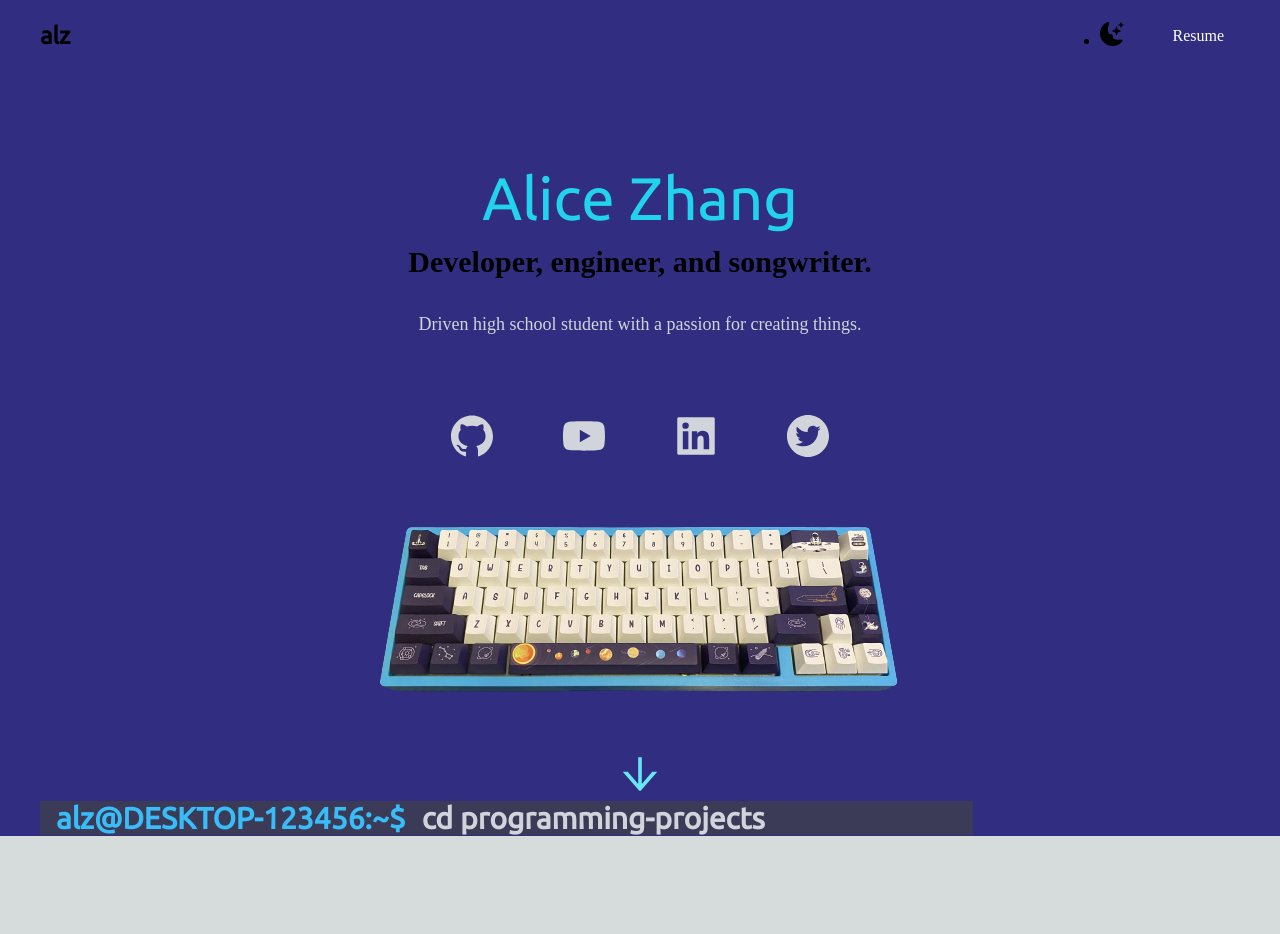
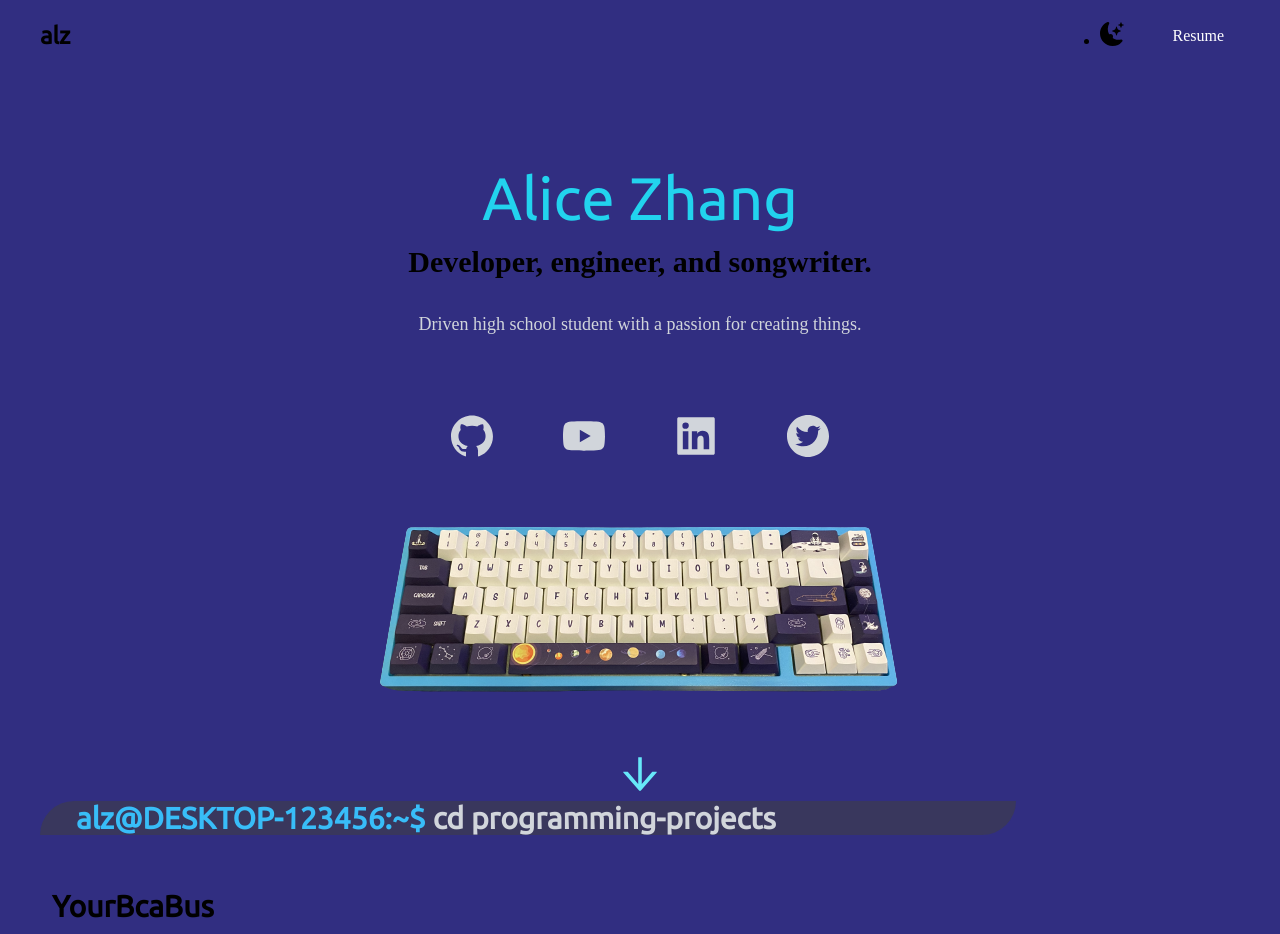
Before and after one commit to azhang45/alz, a Next.js app in the folder alz-website/: page / in a window 1280 px wide. Shown: the top 934 px of the page. Before the commit the page ends 836 px from the top, so only its background shows below. Built offline with nearby package versions, Linux system fonts and the light colour scheme.

Commit message:
fixed prog projects title and starting grid of projects

```diff
--- a/alz-website/src/pages/index.js
+++ b/alz-website/src/pages/index.js
@@ -68,12 +68,41 @@ export default function Home() {
         </section>
 
         <section>
-          <h3 ref={ref} className='text-3xl font-ubuntu bg-zinc-700 px-4 bg-opacity-70 text-left text-sky-400' style={{display: "inline"}}>
-            alz@DESKTOP-123456:~$
+          <div>
+            <h3 ref={ref} className='text-3xl font-ubuntu bg-zinc-700 px-9 pr-60 bg-opacity-60
+              text-left rounded-br-full rounded-tl-full text-gray-300' style={{display: "inline"}}>
+              <span className='text-sky-400'>alz@DESKTOP-123456:~$</span> cd programming-projects
             </h3>
-            <h3 className='text-3xl font-ubuntu bg-zinc-700 pr-52 bg-opacity-70 text-left text-gray-300' style={{display: "inline"}}>
-              cd programming-projects
-            </h3>
+          </div>
+
+          {/* grid of prog projects */}
+          <div>
+            <div className='py-10 grid md:grid-cols-2 xl:grid-cols-3'>
+              <article className='flex flex-col'>
+
+              <a className="block border border-slate-400 dark:border-slate-600 p-3 flex-grow
+                hover:opacity-80 active:opacity-60 transition-opacity rounded-t-lg bg-cover bg-center
+                bg-gradient-to-br from-emerald-800 to-emerald-500" >
+
+                {/* style="background-color: rgb(250, 239, 223);
+                background-image: linear-gradient(rgba(250, 239, 223, 0.8), rgba(250, 239, 223, 0.8)),
+                url('public/keyboard.png'); color: rgb(0, 0, 0);" */}
+
+
+                  <h4 className="font-ubuntu font-bold text-2xl sm:text-3xl">
+                    YourBcaBus
+                  </h4>
+                  <p className="font-sans text-sm mt-2 italic">
+                    Bus-location app.
+                  </p>
+              </a>
+
+              </article>
+
+            </div>
+
+          </div>
+
         </section>
 
       </main>
```
